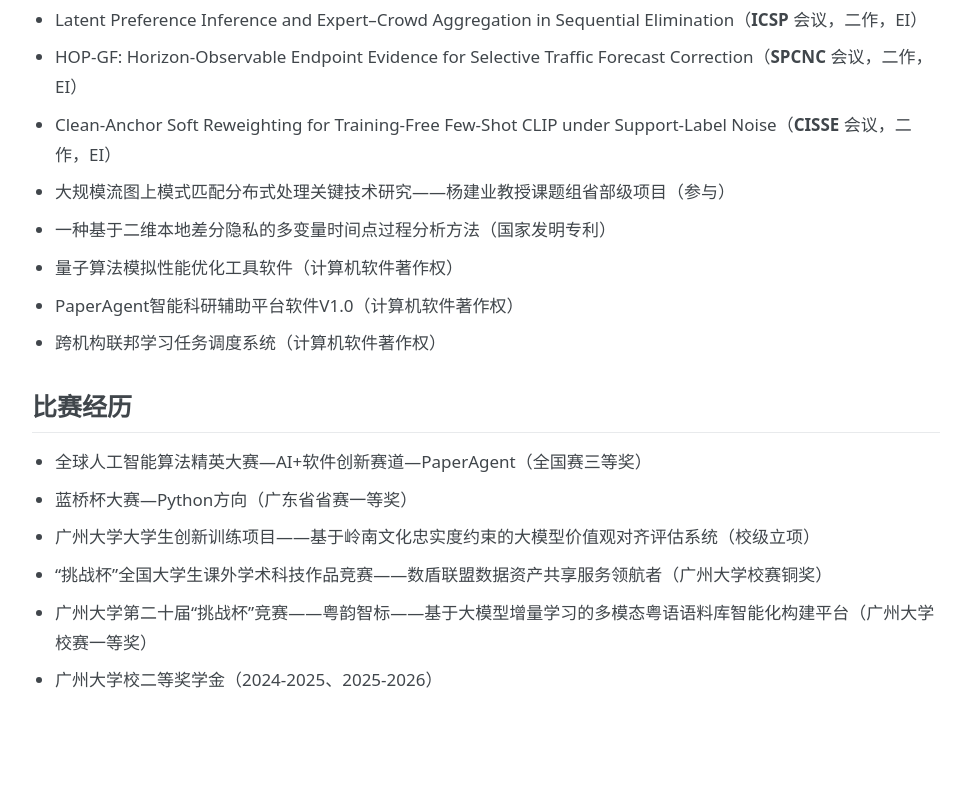
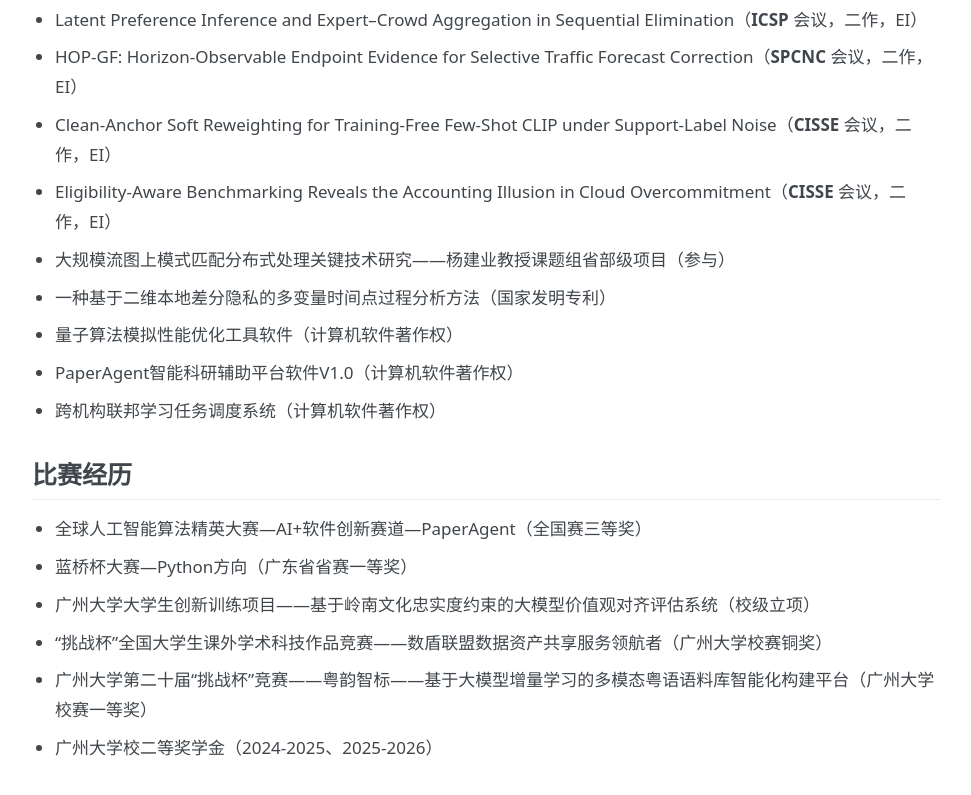
Before and after one commit to Xiao666690/xiao666690.github.io, a plain HTML site: page index.html in a window 1280 px wide. Shown: the part 1096-1891 px from the top of the page, without its empty margins (300-1271 px from the left). Before the commit the page ends 1855 px from the top, so only its background shows below. Drawn offline with Linux system fonts and the light colour scheme.

Commit message:
Add eligibility-aware cloud benchmarking paper

```diff
--- a/index.html
+++ b/index.html
@@ -176,6 +176,7 @@
           <li>Latent Preference Inference and Expert–Crowd Aggregation in Sequential Elimination（<strong>ICSP</strong> 会议，二作，EI）</li>
           <li>HOP-GF: Horizon-Observable Endpoint Evidence for Selective Traffic Forecast Correction（<strong>SPCNC</strong> 会议，二作，EI）</li>
           <li>Clean-Anchor Soft Reweighting for Training-Free Few-Shot CLIP under Support-Label Noise（<strong>CISSE</strong> 会议，二作，EI）</li>
+          <li>Eligibility-Aware Benchmarking Reveals the Accounting Illusion in Cloud Overcommitment（<strong>CISSE</strong> 会议，二作，EI）</li>
           <li>大规模流图上模式匹配分布式处理关键技术研究——杨建业教授课题组省部级项目（参与）</li>
           <li>一种基于二维本地差分隐私的多变量时间点过程分析方法（国家发明专利）</li>
           <li>量子算法模拟性能优化工具软件（计算机软件著作权）</li>
```
